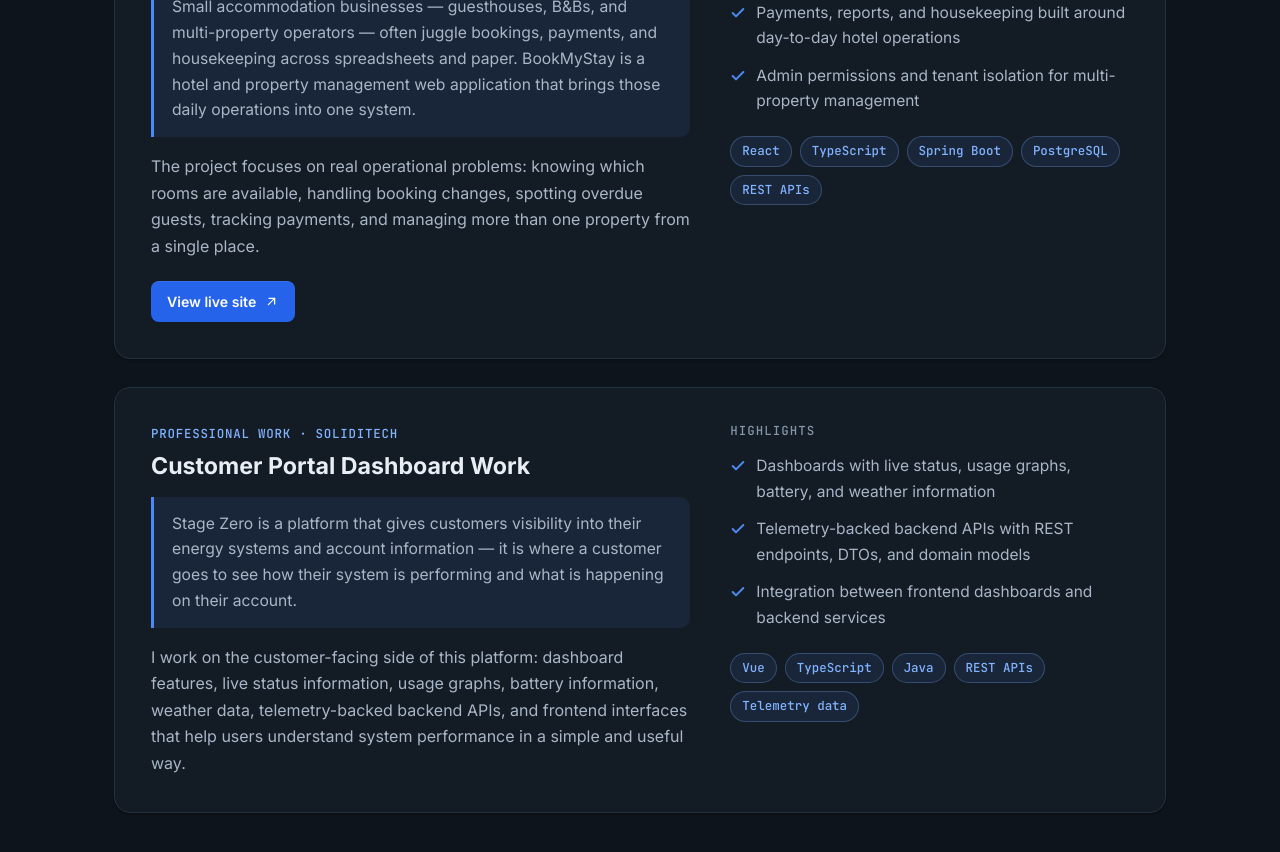
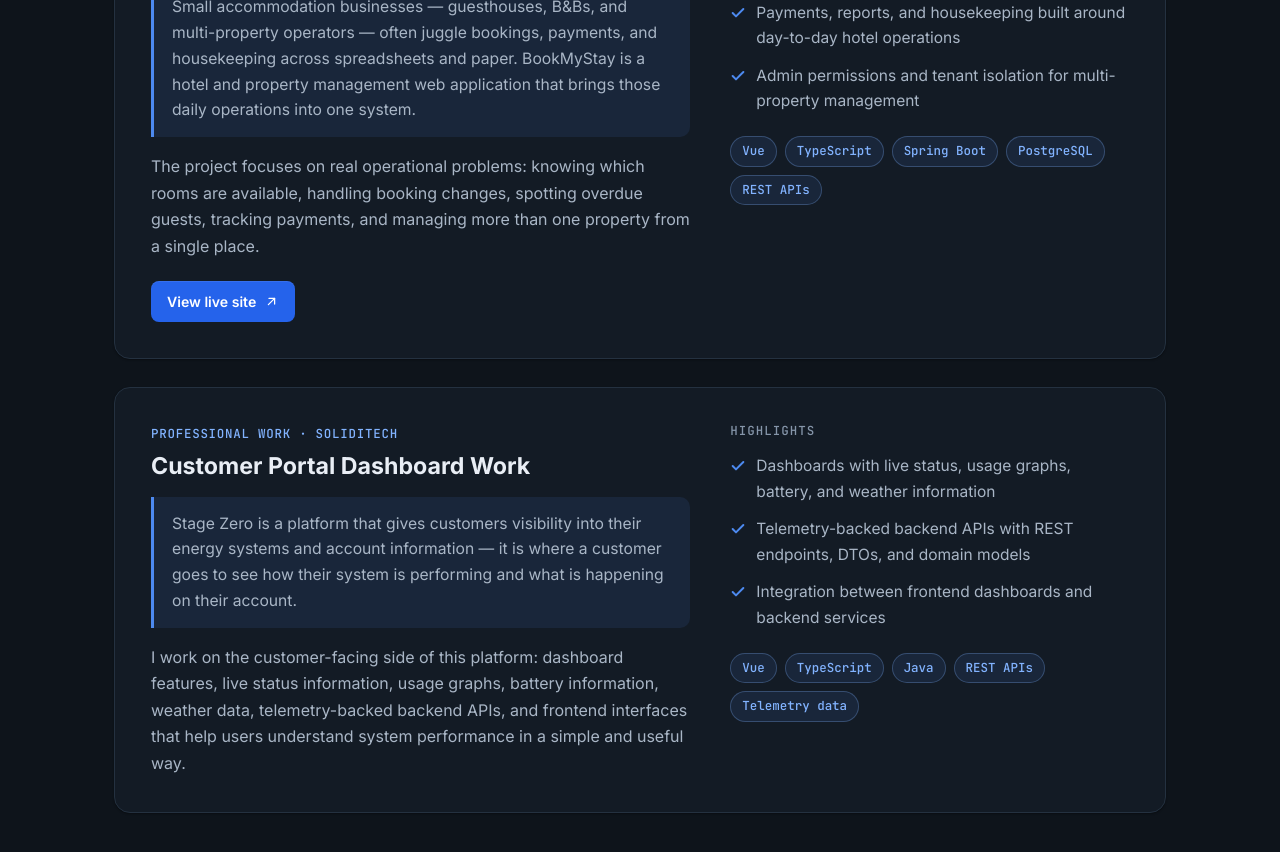
Before and after one commit to terrenceshang/Personal-Website, a React (Vite) app: page / in a window 1280 px wide. Shown: the part 2720-3572 px from the top of the page. Built offline with nearby package versions, Linux system fonts and the light colour scheme; no server answers.

Commit message:
Editing Content

```diff
--- a/src/content.ts
+++ b/src/content.ts
@@ -141,8 +141,8 @@
       'Payments, reports, and housekeeping built around day-to-day hotel operations',
       'Admin permissions and tenant isolation for multi-property management',
     ],
-    tech: ['React', 'TypeScript', 'Spring Boot', 'PostgreSQL', 'REST APIs'],
-    link: { label: 'View live site', url: 'https://bookmystay.co.za' },
+    tech: ['Vue', 'TypeScript', 'Spring Boot', 'PostgreSQL', 'REST APIs'],
+    link: { label: 'View live site', url: 'https://www.bookmystayapp.co.za/' },
   },
   {
     name: 'Customer Portal Dashboard Work',
```
